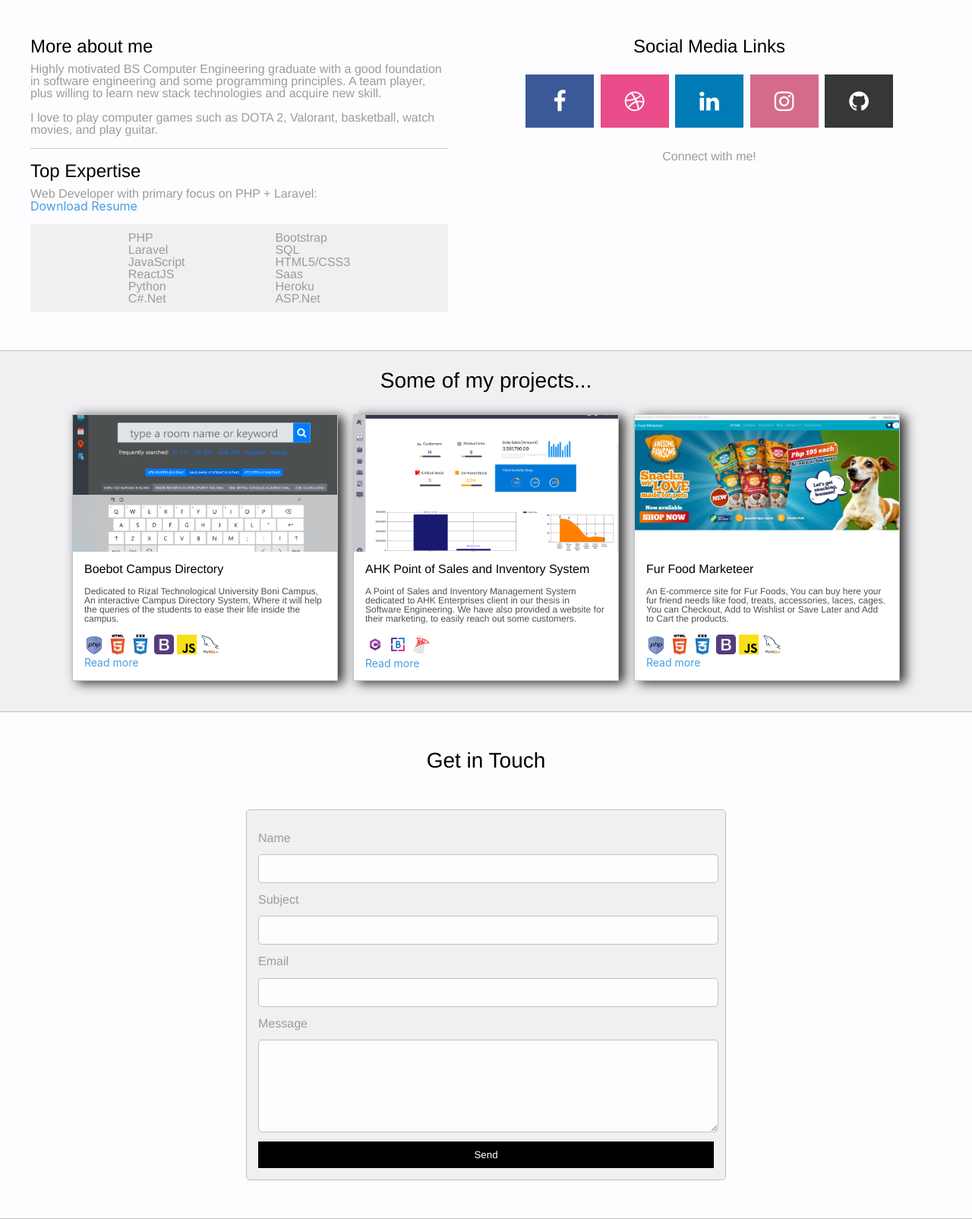
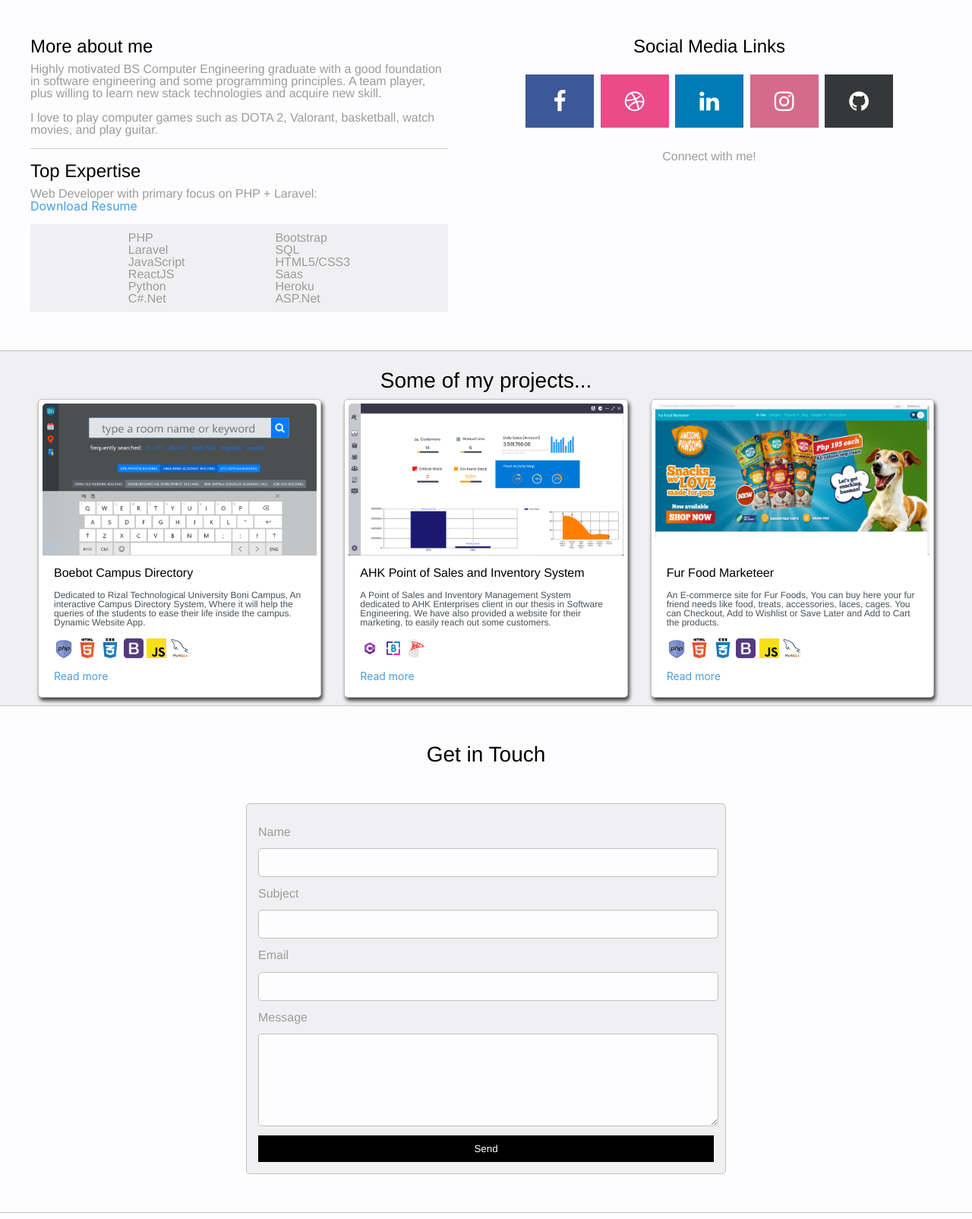
Before and after one commit to Aramxv/XPortfolio, a PHP site: page / in a window 1280 px wide. Shown: the part 692-2296 px from the top of the page at 76% size. Run offline with PHP 8.4, Linux system fonts and the light colour scheme.

Commit message:
Owl Carousel Theme is added in Projects Section

```diff
--- a/css/index.css
+++ b/css/index.css
@@ -462,29 +462,31 @@ h6 { font-size: 16px; }
     color: white;
 }
 
-.project-wrapper{
-    display: grid;
-    grid-template-columns: repeat(auto-fit, 350px);
-    gap: 20px;
-    justify-content: center;
-    padding-top: 30px;
-    padding-bottom: 40px;
+.main-section .owl-carousel .project{
+    padding: 5px;
+    margin: 10px;
 }
 
 .project{
     border:1px solid var(--borderColor);
     background-color: #FFF;
-
-    -webkit-box-shadow: 7px 3px 14px 0px rgba(0,0,0,0.81);
-    -moz-box-shadow: 7px 3px 14px 0px rgba(0,0,0,0.81);
-    box-shadow: 7px 3px 14px 0px rgba(0,0,0,0.81);
+    margin-top: 50px;
+    margin-bottom: 50px;
+    border-radius: 5px;
+    height: 375;
+    overflow: hidden;
+    -webkit-box-shadow: 2px 4px 5px 0px rgba(0,0,0,0.75);
+    -moz-box-shadow: 2px 4px 5px 0px rgba(0,0,0,0.75);
+    box-shadow: 2px 4px 5px 0px rgba(0,0,0,0.75);
 }
 
 .thumbnail{
+    border-top-left-radius: 5px;
+    border-top-right-radius: 5px;
     display: block;
     width: 100%;
-    height: 180px;
-    object-fit: cover;
+    height: 200px;
+    object-fit: fill;
 }
 
 .project-preview{
@@ -504,13 +506,14 @@ h6 { font-size: 16px; }
     padding-bottom: 15px;
 }
 
-.languange-point{
+#bunifu{
+    display: inline-table;
     width: 26px;
     height: 26px;
 }
 
 .read-more{
-    padding-top: 10px;
+    padding-top: 15px;
     font-size: 14px;
 }
 
--- a/includes/footer.php
+++ b/includes/footer.php
@@ -1,3 +1,11 @@
+     <!-- JavaScript CDN-->
+    <script src="https://code.jquery.com/jquery-3.5.1.slim.min.js" integrity="sha384-DfXdz2htPH0lsSSs5nCTpuj/zy4C+OGpamoFVy38MVBnE+IbbVYUew+OrCXaRkfj" crossorigin="anonymous"></script>
+    <script src="https://cdn.jsdelivr.net/npm/popper.js@1.16.0/dist/umd/popper.min.js" integrity="sha384-Q6E9RHvbIyZFJoft+2mJbHaEWldlvI9IOYy5n3zV9zzTtmI3UksdQRVvoxMfooAo" crossorigin="anonymous"></script>
+    <script src="https://stackpath.bootstrapcdn.com/bootstrap/4.5.0/js/bootstrap.min.js" integrity="sha384-OgVRvuATP1z7JjHLkuOU7Xw704+h835Lr+6QL9UvYjZE3Ipu6Tp75j7Bh/kR0JKI" crossorigin="anonymous"></script>
+
+    <!-- Owl Carousel JavaScript CDN-->
+    <script src="https://cdnjs.cloudflare.com/ajax/libs/OwlCarousel2/2.3.4/owl.carousel.min.js" integrity="sha512-bPs7Ae6pVvhOSiIcyUClR7/q2OAsRiovw4vAkX+zJbw3ShAeeqezq50RIIcIURq7Oa20rW2n2q+fyXBNcU9lrw==" crossorigin="anonymous"></script>
+
     <!-- Include the JavaScript File-->
     <script type="text/javascript" src="js/index.js"></script>
 
--- a/includes/header.php
+++ b/includes/header.php
@@ -13,6 +13,10 @@
     <!-- Include Font-Awesome CDN-->
     <link rel="stylesheet" href="https://cdnjs.cloudflare.com/ajax/libs/font-awesome/4.7.0/css/font-awesome.min.css">
 
+    <!-- Include Owl Carousel CDN-->
+    <link rel="stylesheet" href="https://cdnjs.cloudflare.com/ajax/libs/OwlCarousel2/2.3.4/assets/owl.carousel.min.css" integrity="sha512-tS3S5qG0BlhnQROyJXvNjeEM4UpMXHrQfTGmbQ1gKmelCxlSEBUaxhRBj/EFTzpbP4RVSrpEikbmdJobCvhE3g==" crossorigin="anonymous" />
+    <link rel="stylesheet" href="https://cdnjs.cloudflare.com/ajax/libs/OwlCarousel2/2.3.4/assets/owl.theme.default.min.css" integrity="sha512-sMXtMNL1zRzolHYKEujM2AqCLUR9F2C4/05cdbxjjLSRvMQIciEPCQZo++nk7go3BtSuK9kfa/s+a4f4i5pLkw==" crossorigin="anonymous" />
+
     <!-- Include Default Custom CSS-->
     <link rel="stylesheet" href="css/index.css">
 
--- a/js/index.js
+++ b/js/index.js
@@ -2,6 +2,26 @@
    | JAVASCRIPT MASTER FILE  |
    ---------------------------
 */
+
+// JQUERY SCRIPT
+
+$(document).ready(function(){
+
+    // SOME OF MY PROJECTS
+    $('.main-section .owl-carousel').owlCarousel({
+        loop:false,
+        margin:10,
+        nav:false,
+        responsive:{
+            0:{
+                items:1
+            },
+            600:{
+                items:3
+            }
+        }
+    })
+});
 
 /*
     ----------------------------------------------------------------------
--- a/sections/projects.sec.php
+++ b/sections/projects.sec.php
@@ -2,53 +2,58 @@
 <section class="main-section">
     <div class="main-container">
     <h3 style="text-align: center; padding-top: 25px">Some of my projects...</h3>
-        <div class="project-wrapper">
+    <div class="owl-carousel owl-theme">
+
         <div class="project">
             <img class="thumbnail" src="assets/projects/Boebot-Directory.png" alt="Boebot">
             <div class="project-preview">
                 <h6 class="project-title">Boebot Campus Directory</h6>
-                        <p class="project-intro">Dedicated to Rizal Technological University Boni Campus, An interactive Campus Directory System, Where it will help the queries of the students to ease their life inside the campus.</p>
-                        <ul>
-                            <img class="languange-point" src="assets/lang/php.png" alt="Bunifu">
-                            <img class="languange-point" src="assets/lang/html5.png" alt="HTML5">
-                            <img class="languange-point" src="assets/lang/css3.png" alt="CSS3">
-                            <img class="languange-point" src="assets/lang/boots.png" alt="Bootstrap">
-                            <img class="languange-point" src="assets/lang/javascript.png" alt="JavaScript">
-                            <img class="languange-point" src="assets/lang/mysqli.png" alt="MySQLi">
-                        </ul>
+                <p class="project-intro">Dedicated to Rizal Technological University Boni Campus, An interactive Campus Directory System, Where it will help the queries of the students to ease their life inside the campus. Dynamic Website App.</p>
+                    <img id="bunifu"  src="assets/lang/php.png" alt="Bunifu">
+                    <img id="bunifu"  src="assets/lang/html5.png" alt="HTML5">
+                    <img id="bunifu"  src="assets/lang/css3.png" alt="CSS3">
+                    <img id="bunifu"  src="assets/lang/boots.png" alt="Bootstrap">
+                    <img id="bunifu"  src="assets/lang/javascript.png" alt="JavaScript">
+                    <img id="bunifu"  src="assets/lang/mysqli.png" alt="MySQLi">
+                <div class="read-more">
                     <a class="read-more" href="boebot.php" target="_blank">Read more</a>
                 </div>
             </div>
+        </div>
+
         <div class="project">
-                    <img class="thumbnail" src="assets/projects/AHK-POSIM.png" alt="Boebot">
+            <img class="thumbnail" src="assets/projects/AHK-POSIM.png" alt="AHK-POSIM">
             <div class="project-preview">
                 <h6 class="project-title">AHK Point of Sales and Inventory System</h6>
                 <p class="project-intro">A Point of Sales and Inventory Management System dedicated to AHK Enterprises client in our thesis in Software Engineering. We have also provided a website for their marketing, to easily reach out some customers.</p>
-                        <p>
-                            <img class="languange-point" src="assets/lang/c-sharp.png" alt="C#">
-                            <img class="languange-point" src="assets/lang/bunifu-fw.jpg" alt="Bunifu">
-                            <img class="languange-point" src="assets/lang/sql-server.png" alt="Sql">
-                        </p>
+                    <img id="bunifu"  src="assets/lang/c-sharp.png" alt="C#">
+                    <img id="bunifu"  src="assets/lang/bunifu-fw.jpg" alt="Bunifu">
+                    <img id="bunifu"  src="assets/lang//sql-server.png" alt="Sql">
+                <div class="read-more">
                     <a class="read-more" href="#" target="_blank">Read more</a>
                 </div>
             </div>
+        </div>
+
         <div class="project">
             <img class="thumbnail" src="assets/projects/Marketeer.png" alt="Boebot">
             <div class="project-preview">
                 <h6 class="project-title">Fur Food Marketeer</h6>
                 <p class="project-intro">An E-commerce site for Fur Foods, You can buy here your fur friend needs like food, treats, accessories, laces, cages. You can Checkout, Add to Wishlist or Save Later and Add to Cart the products.</p>
-                        <ul>
-                            <img class="languange-point" src="assets/lang/php.png" alt="Bunifu">
-                            <img class="languange-point" src="assets/lang/html5.png" alt="HTML5">
-                            <img class="languange-point" src="assets/lang/css3.png" alt="CSS3">
-                            <img class="languange-point" src="assets/lang/boots.png" alt="Bootstrap">
-                            <img class="languange-point" src="assets/lang/javascript.png" alt="JavaScript">
-                            <img class="languange-point" src="assets/lang/mysqli.png" alt="MySQLi">
-                        </ul>
+                    <img id="bunifu"  src="assets/lang/php.png" alt="Bunifu">
+                    <img id="bunifu"  src="assets/lang/html5.png" alt="HTML5">
+                    <img id="bunifu"  src="assets/lang/css3.png" alt="CSS3">
+                    <img id="bunifu"  src="assets/lang/boots.png" alt="Bootstrap">
+                    <img id="bunifu"  src="assets/lang/javascript.png" alt="JavaScript">
+                    <img id="bunifu"  src="assets/lang/mysqli.png" alt="MySQLi">
+                <div class="read-more">
                     <a class="read-more" href="#" target="_blank">Read more</a>
                 </div>
             </div>
         </div>
+
+
+    </div>
+
     </div>
 </section>
-<!-- //!Projects Section-->
```
Also changed, not shown: assets/lang/bootstrap.png (deleted), assets/lang/php.svg (deleted). Lines whose indentation alone changed are shown as unchanged.
